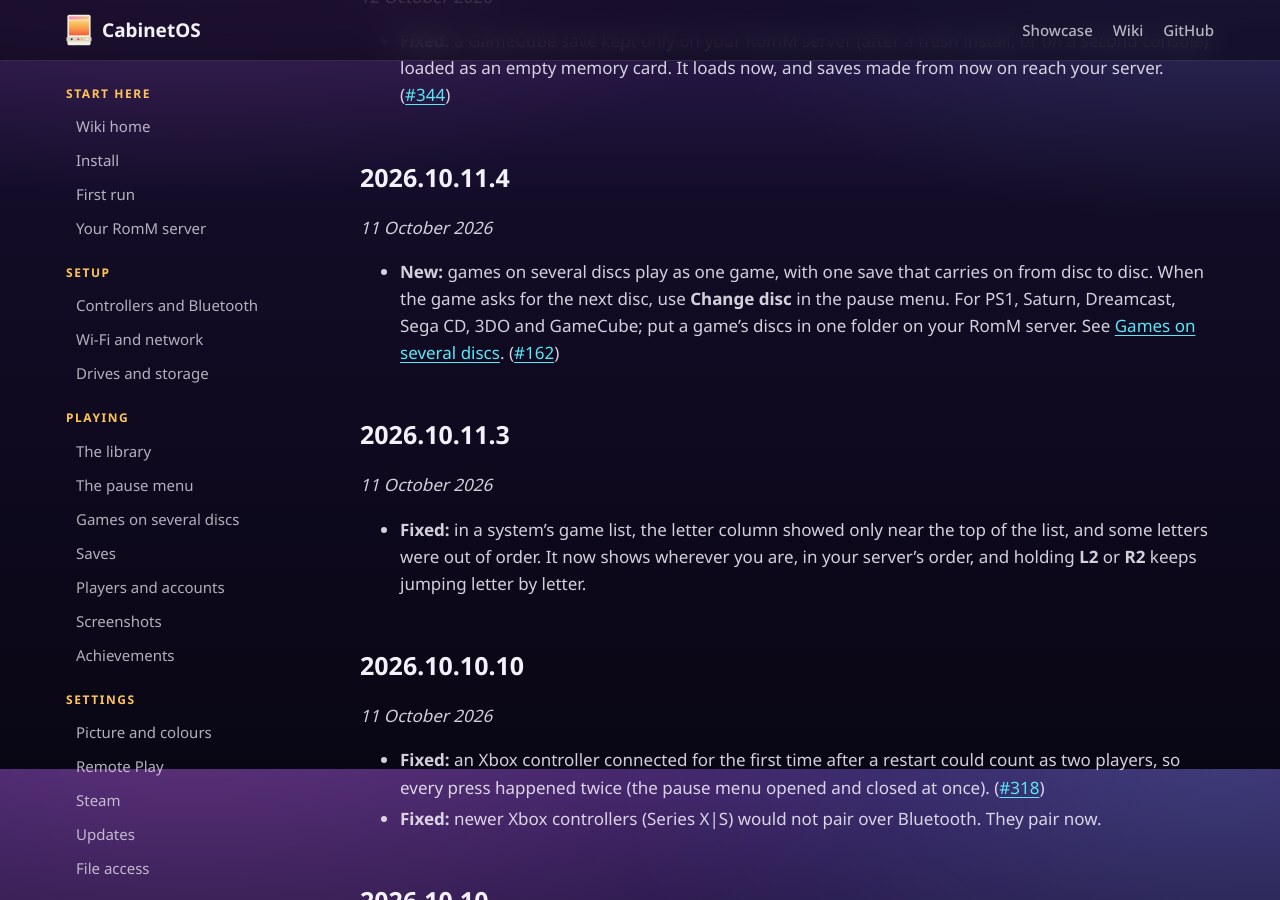
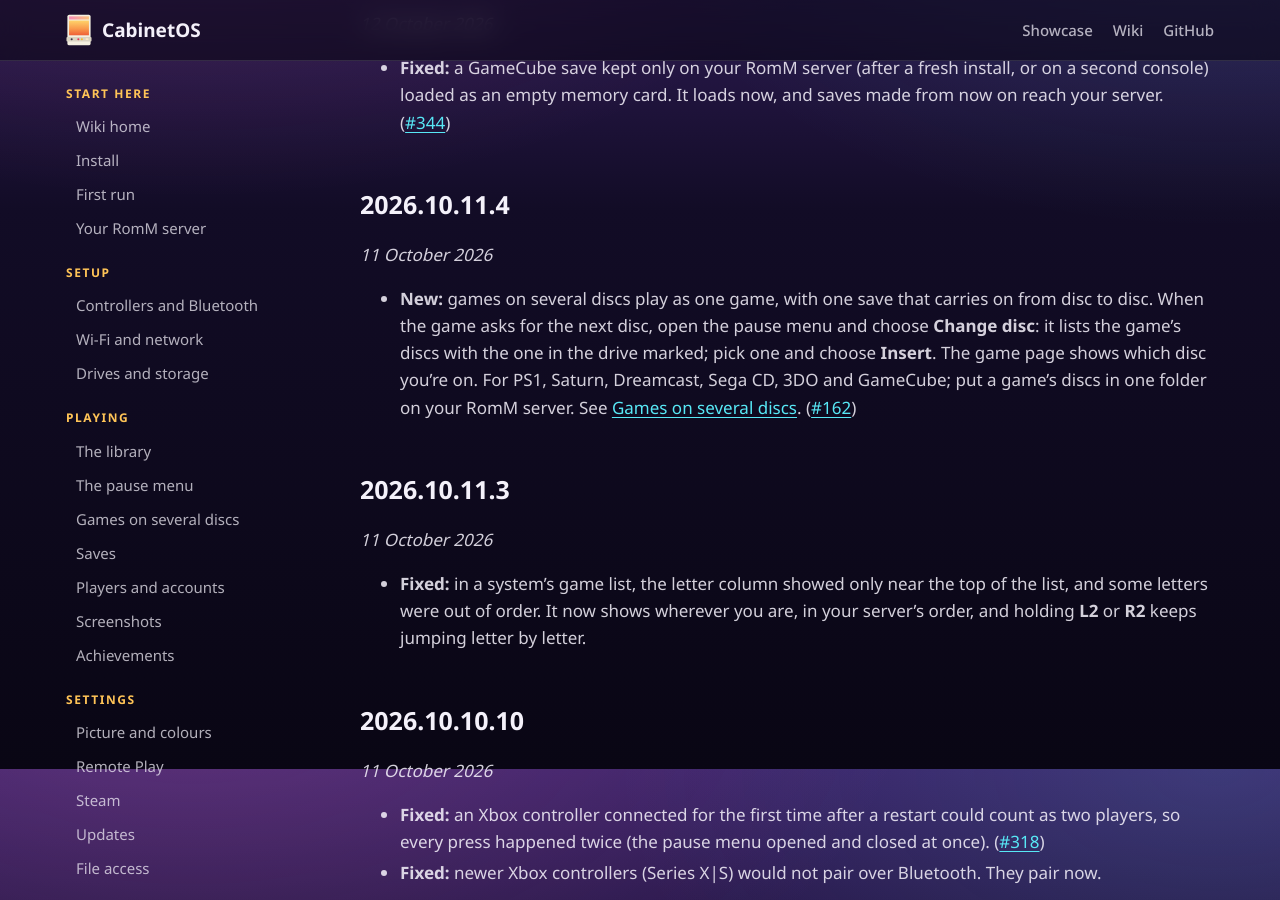
Before and after one commit to MMagTech/cabinetos, a Jekyll site: the page built from docs/wiki/changelog.md, in a window 1280 px wide and 900 px high, scrolled down 1931 px. Built offline with Jekyll 4.4.1, drawn with Linux system fonts in a browser that asks for light colours; our own code applies the rules of GitHub Pages for plain Markdown files; some of the changed text lies outside the part shown.

Commit message:
Changelog: New entries say how to use the feature; links from Install, Updates and the README
The manuals entry said R1 and nothing about turning pages or zooming
(MMagTech); New entries now give the buttons briefly and link the wiki
page, and WORKING.md says so. The Install page and the README pointed to
"the release notes", which exist only for the first release; they point to
What's new now, and the Updates page links it.

Co-Authored-By: Claude Opus 5.5 <noreply@anthropic.com>

```diff
--- a/docs/wiki/changelog.md
+++ b/docs/wiki/changelog.md
@@ -34,9 +34,11 @@ one you install, so you only ever install the newest.
 *12 October 2026*
 
 - **New:** read a game's manual on the TV. When your RomM server has a
-  manual for a game, a small book shows on its cover; press **R1** on the
-  game's page to read it, one page at a time. Manuals are kept with the game,
-  so they can be read offline too.
+  manual for a game, a small book shows on its cover. On the game's page,
+  **R1** opens it. **Left** and **Right** turn the page; **A** zooms in, the
+  d-pad then moves around the page, and **A** again zooms out. **L1** or **B**
+  goes back. Manuals are kept with the game, so they can be read offline too.
+  See [Buttons and shortcuts](navigation.md).
   ([#364](https://github.com/MMagTech/cabinetos/issues/364))
 
 ## 2026.10.12.5 {#v2026-10-12-5}
@@ -83,10 +85,12 @@ one you install, so you only ever install the newest.
 *11 October 2026*
 
 - **New:** games on several discs play as one game, with one save that
-  carries on from disc to disc. When the game asks for the next disc, use
-  **Change disc** in the pause menu. For PS1, Saturn, Dreamcast, Sega CD,
-  3DO and GameCube; put a game's discs in one folder on your RomM server.
-  See [Games on several discs](discs.md).
+  carries on from disc to disc. When the game asks for the next disc, open
+  the pause menu and choose **Change disc**: it lists the game's discs with
+  the one in the drive marked; pick one and choose **Insert**. The game page
+  shows which disc you're on. For PS1, Saturn, Dreamcast, Sega CD, 3DO and
+  GameCube; put a game's discs in one folder on your RomM server. See
+  [Games on several discs](discs.md).
   ([#162](https://github.com/MMagTech/cabinetos/issues/162))
 
 ## 2026.10.11.3 {#v2026-10-11-3}
```
Also changed, not shown: docs/WORKING.md (+4 -1 lines), docs/wiki/install.md (+1 -1 lines), docs/wiki/updates.md (+2 -1 lines), README.md.
